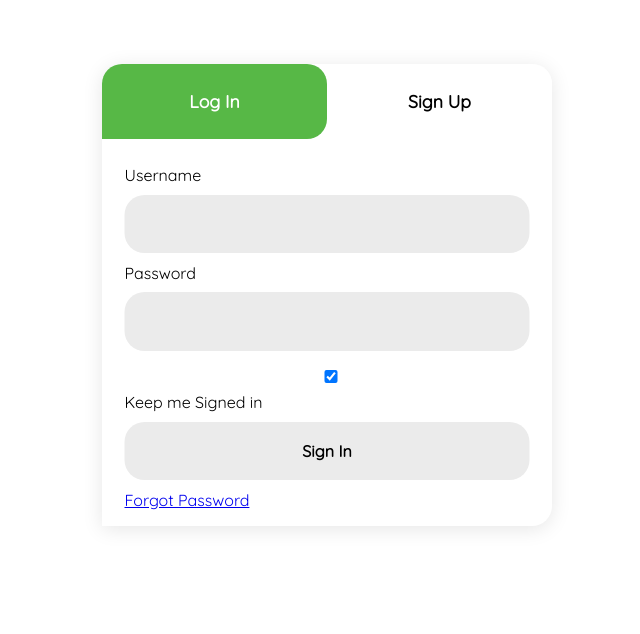
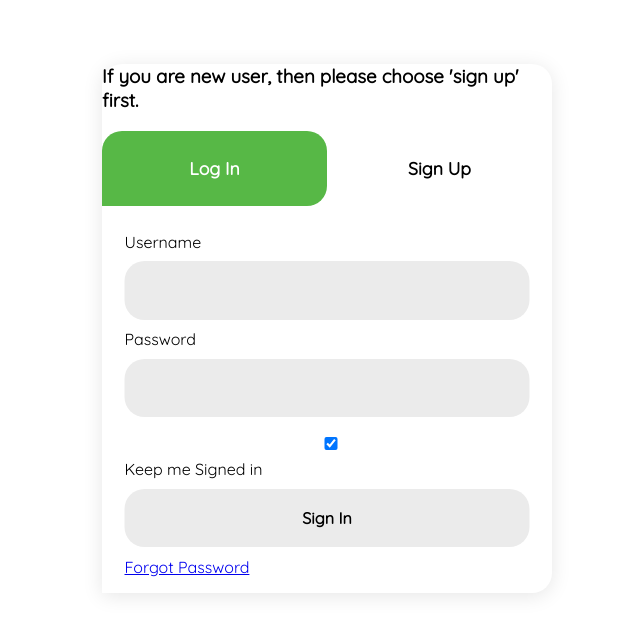
Before and after one commit to Ritvik-star/Login-Authentication-And-Dashboard, a plain HTML site: page index.html in a window 1280 px wide. Shown: the whole page, without its empty margins (313-953 px from the left). Drawn offline with Linux system fonts and the light colour scheme.

Commit message:
Update index.html

```diff
--- a/index.html
+++ b/index.html
@@ -9,6 +9,7 @@
 </head>
 <body>
     <div class="form-modal">
+        <h3>If you are new user, then please choose 'sign up' first.</h3>
         <div class="form-toggle">
             <button id="login-toggle" onclick="toggleLogin()">log in</button>
             <button id="signup-toggle" onclick="toggleSignup()">sign up</button>
```
